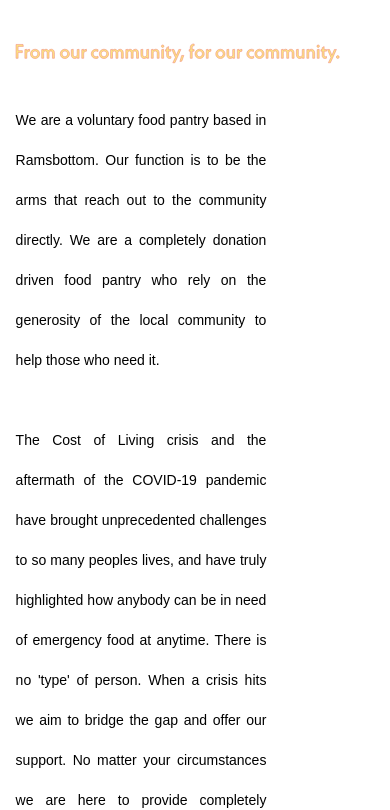
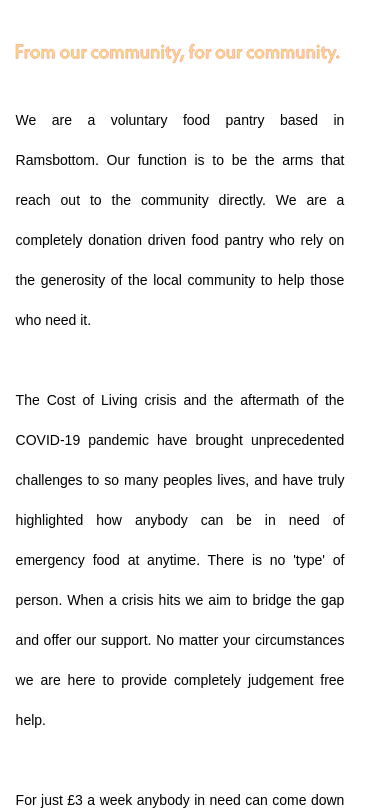
Before and after one commit to jbram-js/ramsbottom-pantry, a React (Create React App) app: page / in a window 390 px wide. Shown: the part 699-1509 px from the top of the page. Built offline with nearby package versions, Linux system fonts and the light colour scheme.

Commit message:
more margin fixes

```diff
--- a/src/styles/Controller.scss
+++ b/src/styles/Controller.scss
@@ -89,7 +89,7 @@ li {
 @media (max-width: 400px) {
   p {
     padding-left: 4vw;
-    padding-right: 24vw;
+    padding-right: 4vw;
   }
   p,
   li {
```
